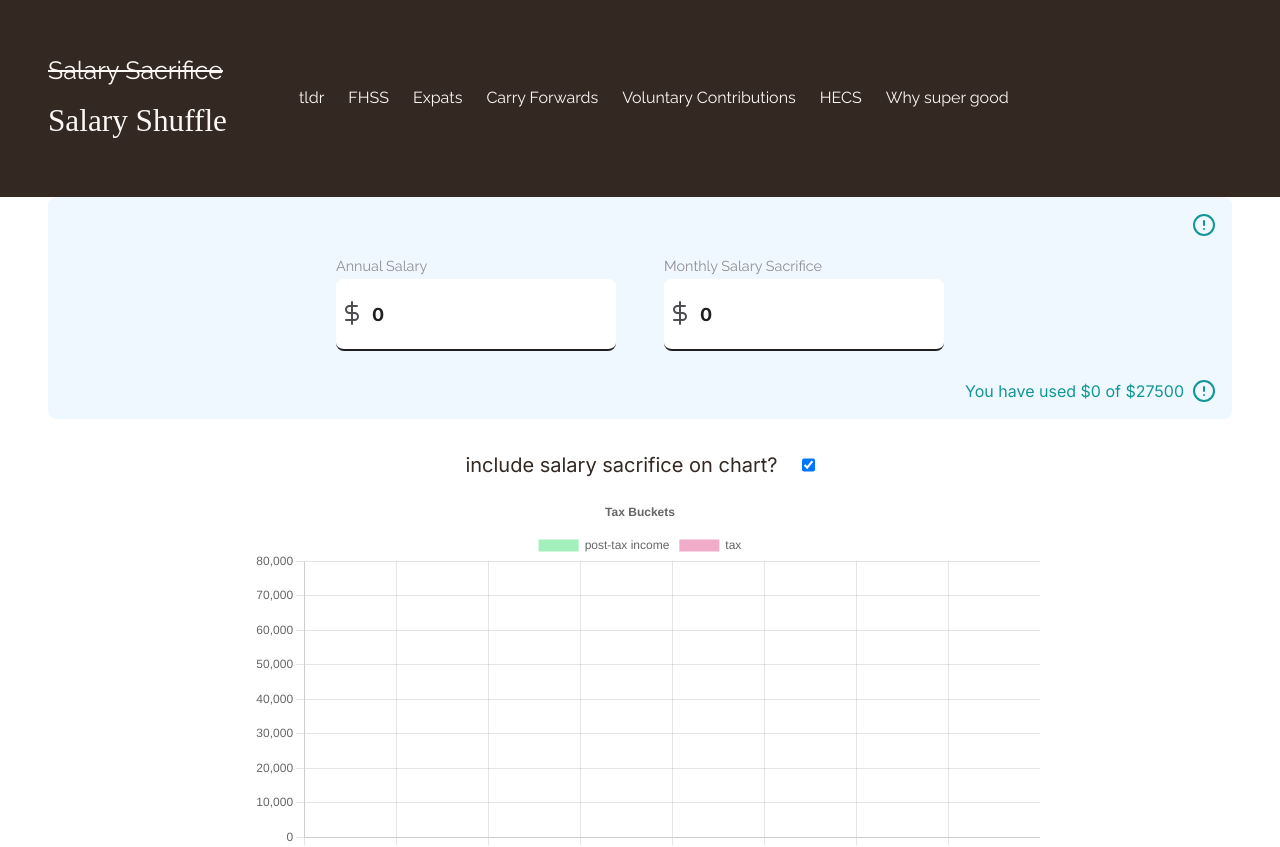
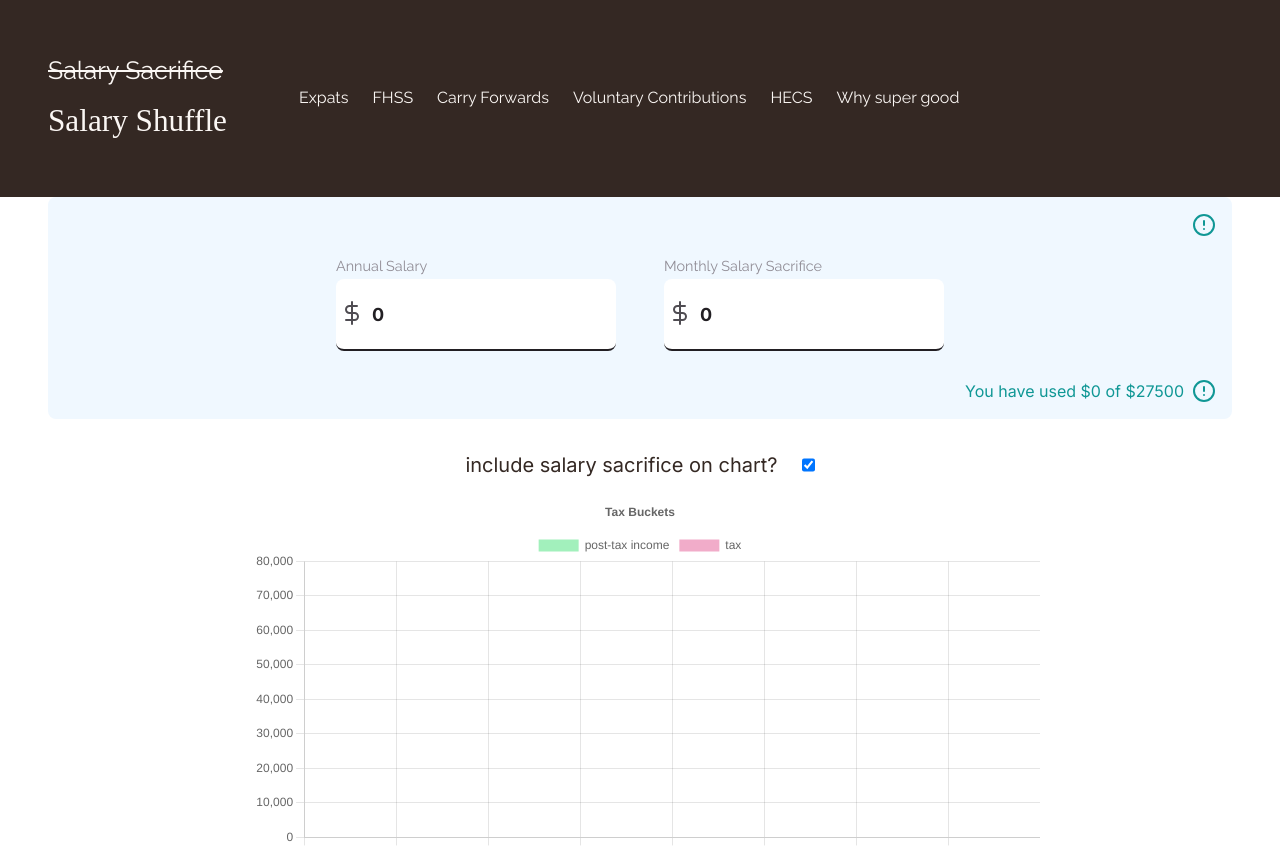
Before and after one commit to TimmDay/hack23-salary-shuffle, a Next.js app: page / in a window 1280 px wide. Shown: the top 847 px of the page. Built offline with nearby package versions, Linux system fonts and the light colour scheme.

Commit message:
logo clickable

```diff
--- a/src/app/layout.tsx
+++ b/src/app/layout.tsx
@@ -26,13 +26,14 @@ export default function RootLayout({
       <body className={`${raleway.className} ${inter.className}`}>
         <main className={styles.main}>
           <nav className={styles.nav}>
-            <div className={styles.logo}>
-              <div>{"Salary Sacrifice"}</div>
-              <div>{" Salary Shuffle"}</div>
-            </div>
-            <Link href="/">tldr</Link>
+            <Link href="/">
+              <div className={styles.logo}>
+                <div>{"Salary Sacrifice"}</div>
+                <div>{" Salary Shuffle"}</div>
+              </div>
+            </Link>
+            <Link href="/expats">Expats</Link>
             <Link href="/fhss">FHSS</Link>
-            <Link href="/expats">Expats</Link>
             <Link href="/carryForward">Carry Forwards</Link>
             <Link href="/voluntary">Voluntary Contributions</Link>
             <Link href="/hecs">HECS</Link>
```
